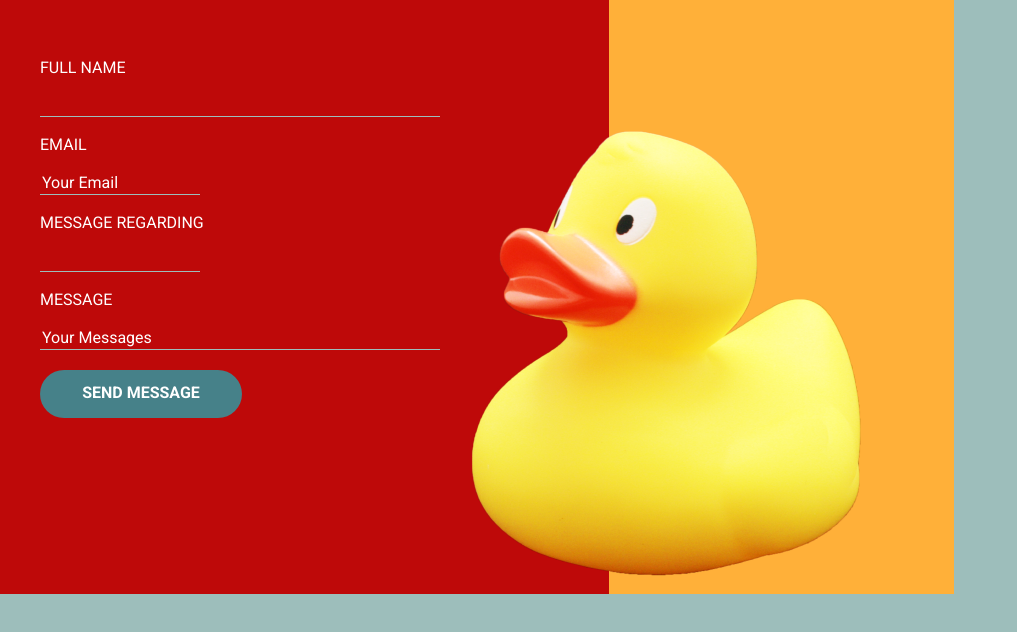
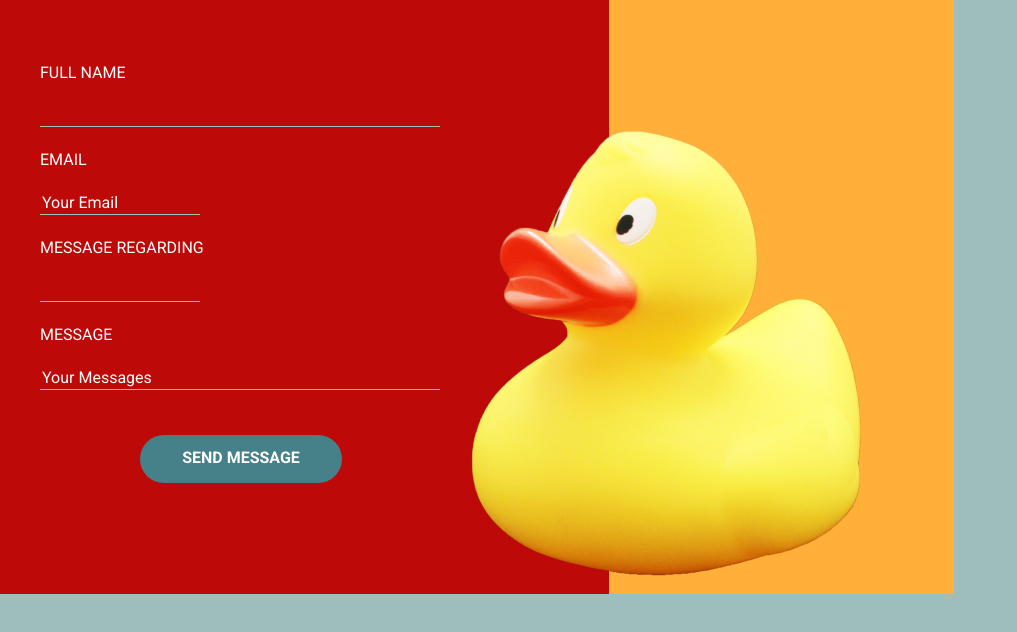
Before and after one commit to jouku/forms, a plain HTML site: page index.html in a window 1280 px wide. Shown: the whole page, without its empty margins (0-1017 px from the left). Drawn offline with Linux system fonts and the light colour scheme.

Commit message:
Position fixes

```diff
--- a/styles/index.css
+++ b/styles/index.css
@@ -33,7 +33,7 @@ body {
 label,
 input {
     display: block;
-    margin-top: 20px;
+    margin-top: 25px;
     margin-bottom: 10px;
 }
 
@@ -50,6 +50,9 @@ form {
     border-radius: 40px;
     color: #FFFFFF;
     font-weight: bold;
+    position: relative;
+    left: 100px;
+    top: 20px;
 }
 
 .text-input {
```
